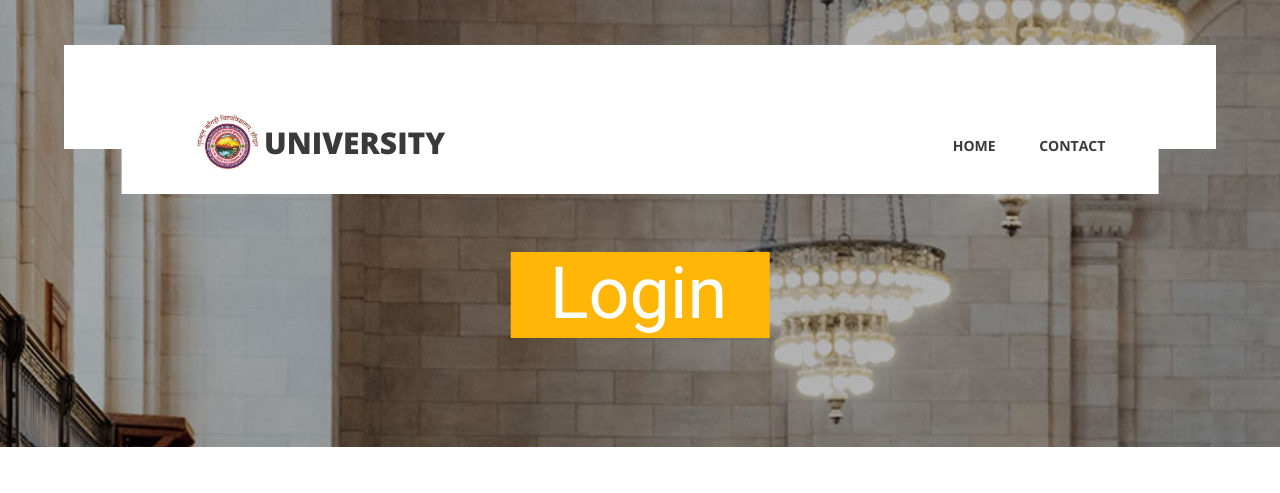
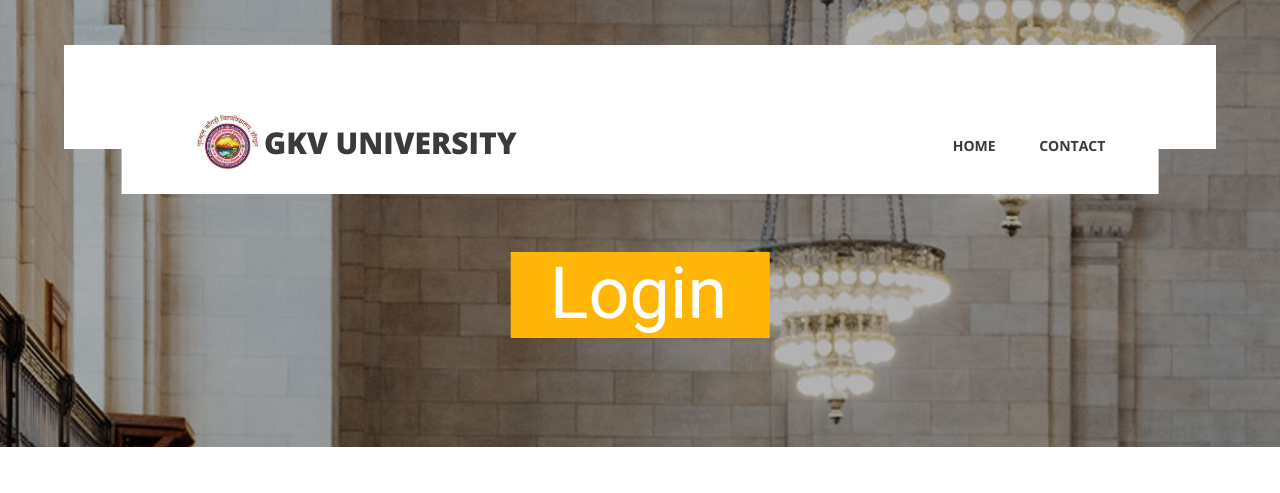
Before and after one commit to baiju012/new, a Flask app: page /login in a window 1280 px wide. Shown: the top 493 px of the page. Run offline with Flask 3, Linux system fonts and the light colour scheme; some libraries are stand-ins or nearby versions.

Commit message:
Update login.html

```diff
--- a/templates/login.html
+++ b/templates/login.html
@@ -24,7 +24,7 @@
 			<div class="logo_container">
 				<div class="logo">
 					<img src="static/images/logo.jpg" alt="" weight="50" height="60">
-					<span>University</span>
+					<span> GKV University</span>
 				</div>
 			</div>
 
```
